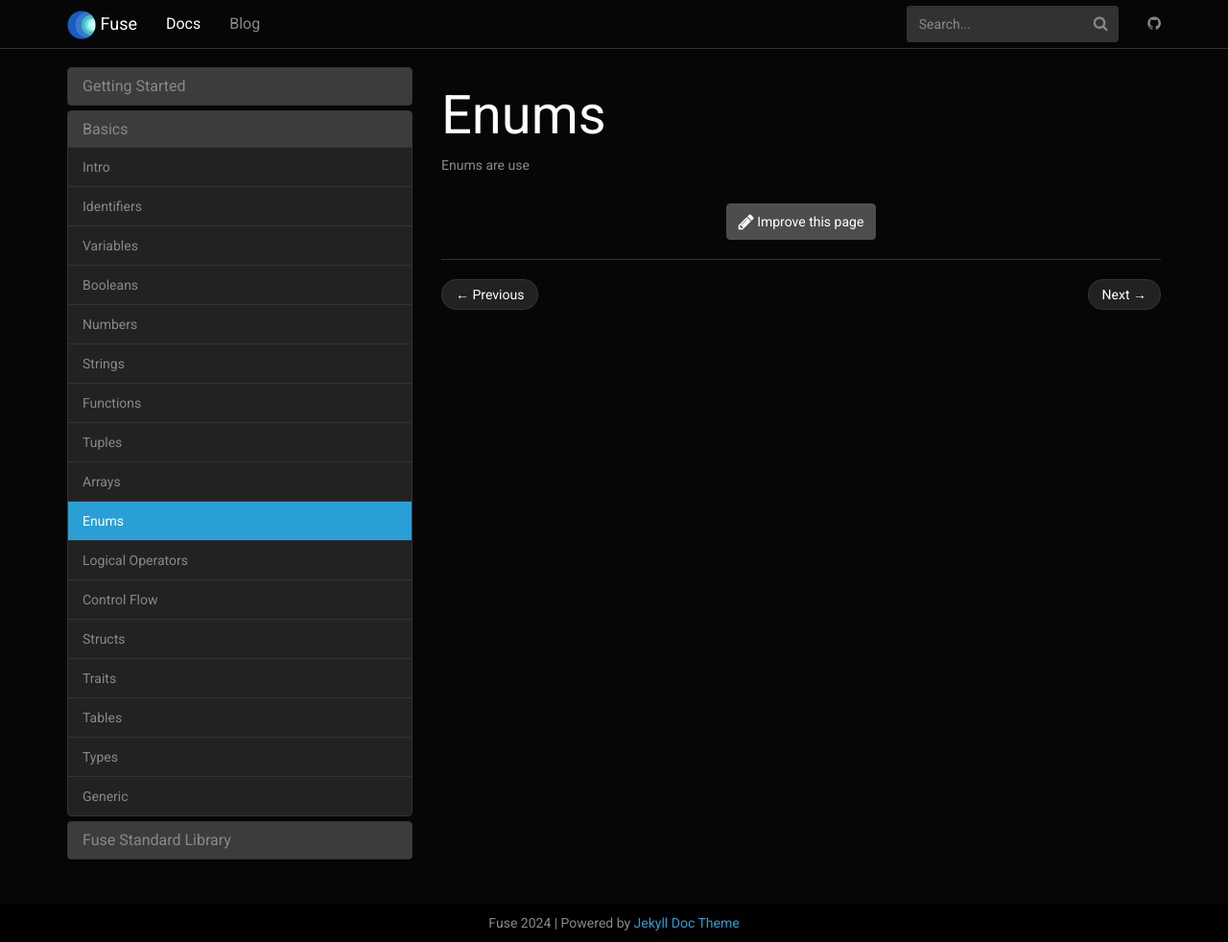
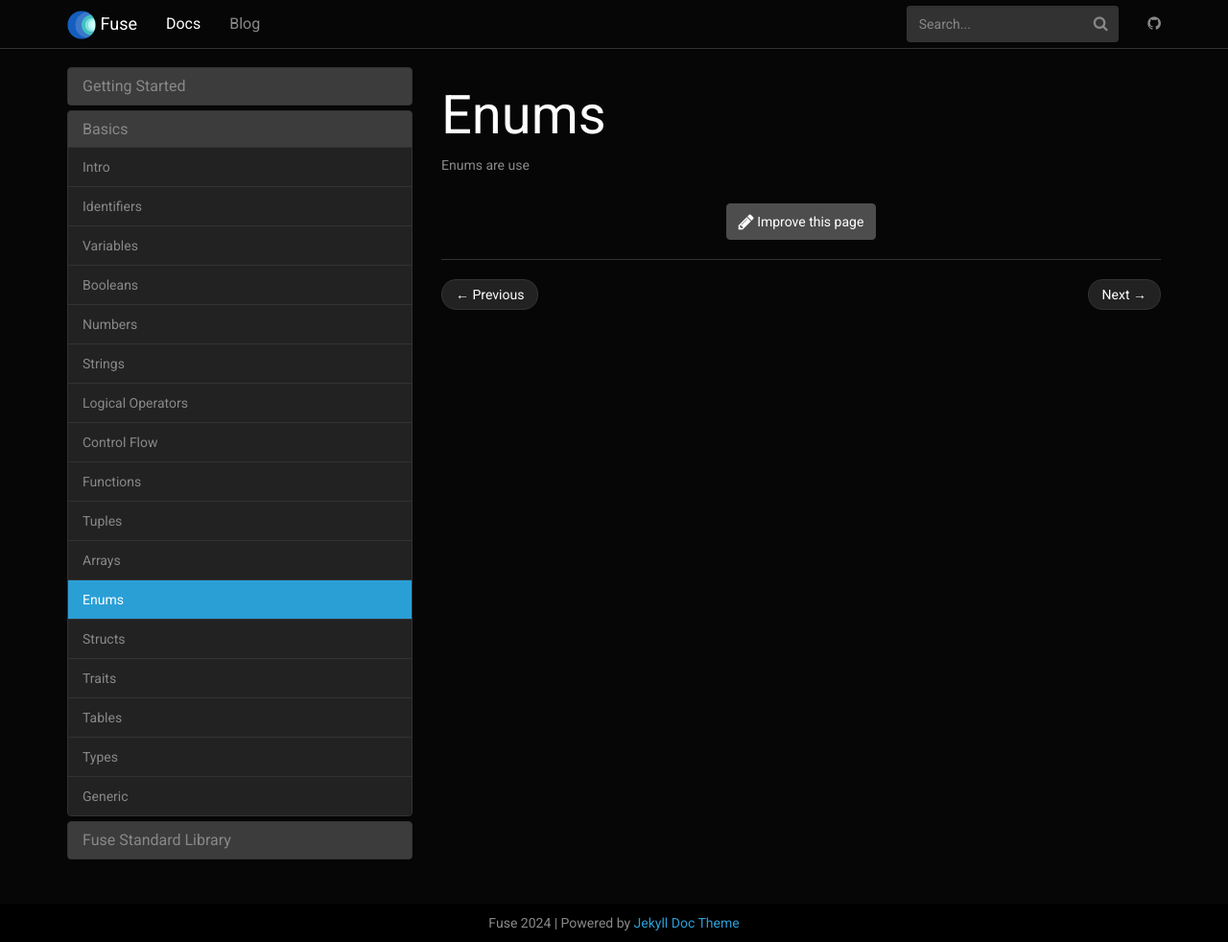
Before and after one commit to fuse-lang/fuse-lang.github.io, a Jekyll site: the page built from _docs/basics/11-enums.md, in a window 1280 px wide and 982 px high. Shown: the whole window at 96% size. Built offline with Jekyll 4.4.1, drawn with Linux system fonts in a browser that asks for light colours; part of the change alters nothing that is shown.

Commit message:
commit the missing file from last change.

```diff
--- a/_data/docs.yml
+++ b/_data/docs.yml
@@ -13,12 +13,12 @@
   - booleans
   - numbers
   - strings
+  - logical-ops
+  - control-flow
   - functions
   - tuples
   - arrays
   - enums
-  - logical-ops
-  - control-flow
   - structs
   - traits
   - tables
```
